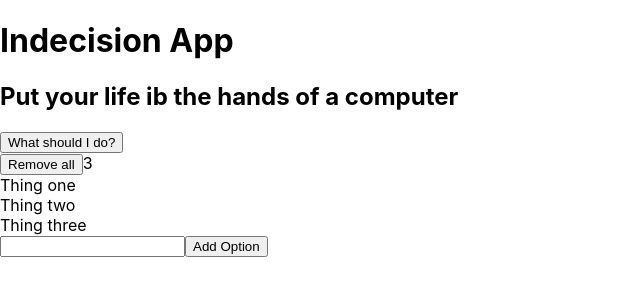
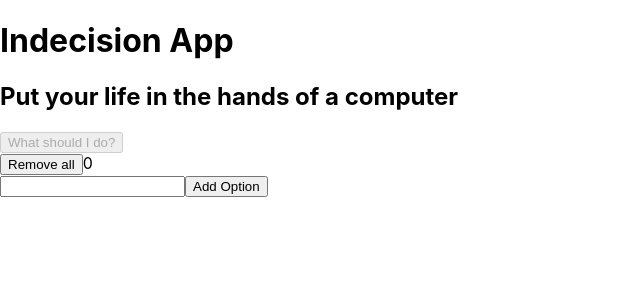
Before and after one commit to davidobi/decisionMakingApp, a React (Create React App) app in the folder decisionmaker/: page / in a window 1280 px wide. Shown: the top 300 px of the page, without its empty margins (0-640 px from the left). Built offline with nearby package versions, Linux system fonts and the light colour scheme.

Commit message:
complet coding of the class component with error checks

```diff
--- a/decisionmaker/src/App.js
+++ b/decisionmaker/src/App.js
@@ -1,16 +1,59 @@
 import React, { Component } from 'react';
 
-class IndecisonApp extends Component {
+class IndecisionApp extends Component {
+  constructor (props) {
+    super (props);
+    this.deleteOptionshandler = this.deleteOptionshandler.bind(this);
+    this.selectDecisionHandler = this.selectDecisionHandler.bind(this);
+    this.addOptionHandler = this.addOptionHandler.bind(this);
+    this.state = {
+      options: []
+    }
+  }
+
+  deleteOptionshandler () {
+    this.setState ((prevState) => {
+      return {
+        options: []
+      };
+    });
+  }
+
+  selectDecisionHandler () {
+    const randomNum = Math.floor(Math.random() * this.state.options.length);
+    const option = this.state.options[randomNum];
+    alert(option);
+  }
+
+  addOptionHandler (option) {
+    if(!option) {
+      return 'Enter valid value to add item';
+    } else if (this.state.options.indexOf(option) > -1) {
+      return 'This option already exists'
+    }
+    this.setState((prevState)=>{
+      return {
+        options: prevState.options.concat([option])
+      };
+    });
+  }
+
   render() {
     const title = 'Indecision App';
-    const subtitle = 'Put your life ib the hands of a computer';
-    const options = ['Thing one', 'Thing two', 'Thing three'];
+    const subtitle = 'Put your life in the hands of a computer';
+
     return (
       <div>
         <Header title={title} subtitle={subtitle}/>
-        <Action />
-        <Options options={options}/>
-        <AddOption />
+        <Action
+          hasOptions={this.state.options.length > 0}
+          selectDecisionHandler = {this.selectDecisionHandler}
+        />
+        <Options
+          options={this.state.options}
+          deleteOptionshandler = {this.deleteOptionshandler}
+        />
+        <AddOption addOptionHandler={this.addOptionHandler}/>
       </div>
     );
   }
@@ -29,26 +72,24 @@ class Header extends Component {
 
 
 class Action extends Component {
-  selectDecisionHandler () {
-    alert('Clicked me');
-  }
   render () {
     return (
       <div>
-        <button onClick={this.selectDecisionHandler}>What should I do?</button>
+        <button
+          onClick={this.props.selectDecisionHandler}
+          disabled={!this.props.hasOptions}
+      >
+          What should I do?</button>
       </div>
     )
   }
 }
 
 class Options extends Component {
-  clearOptionshandler () {
-    alert('all options cleared')
-  }
   render () {
     return (
       <div>
-        <button onClick={this.clearOptionshandler}>Remove all</button>
+        <button onClick={this.props.deleteOptionshandler}>Remove all</button>
         {this.props.options.length}
         {
           this.props.options.map((option) => <Option key={option} optionText={option} /> )
@@ -70,18 +111,30 @@ class Option extends Component {
 }
 
 class AddOption extends Component {
+  constructor (props) {
+    super(props);
+    this.addOptionHandler = this.addOptionHandler.bind(this);
+    this.state = {
+      error: undefined
+    };
+  }
+
   addOptionHandler (e) {
     e.preventDefault();
 
     const option = (e.target.elements.option.value.trim());
-    if (option) {
-      alert(option);
-    }
+    const error = this.props.addOptionHandler(option);
+    this.setState(() => {
+      return { error };
+    });
   }
   render () {
     return (
       <div>
-        <form onSubmit={this.addOptionHandler}>
+        {this.state.error && <p>{this.state.error}</p> }
+        <form
+          onSubmit={this.addOptionHandler}
+        >
           <input type="text" name='option' />
           <button>Add Option</button>
         </form>
@@ -90,4 +143,4 @@ class AddOption extends Component {
   }
 }
 
-export default IndecisonApp;
+export default IndecisionApp;
```
